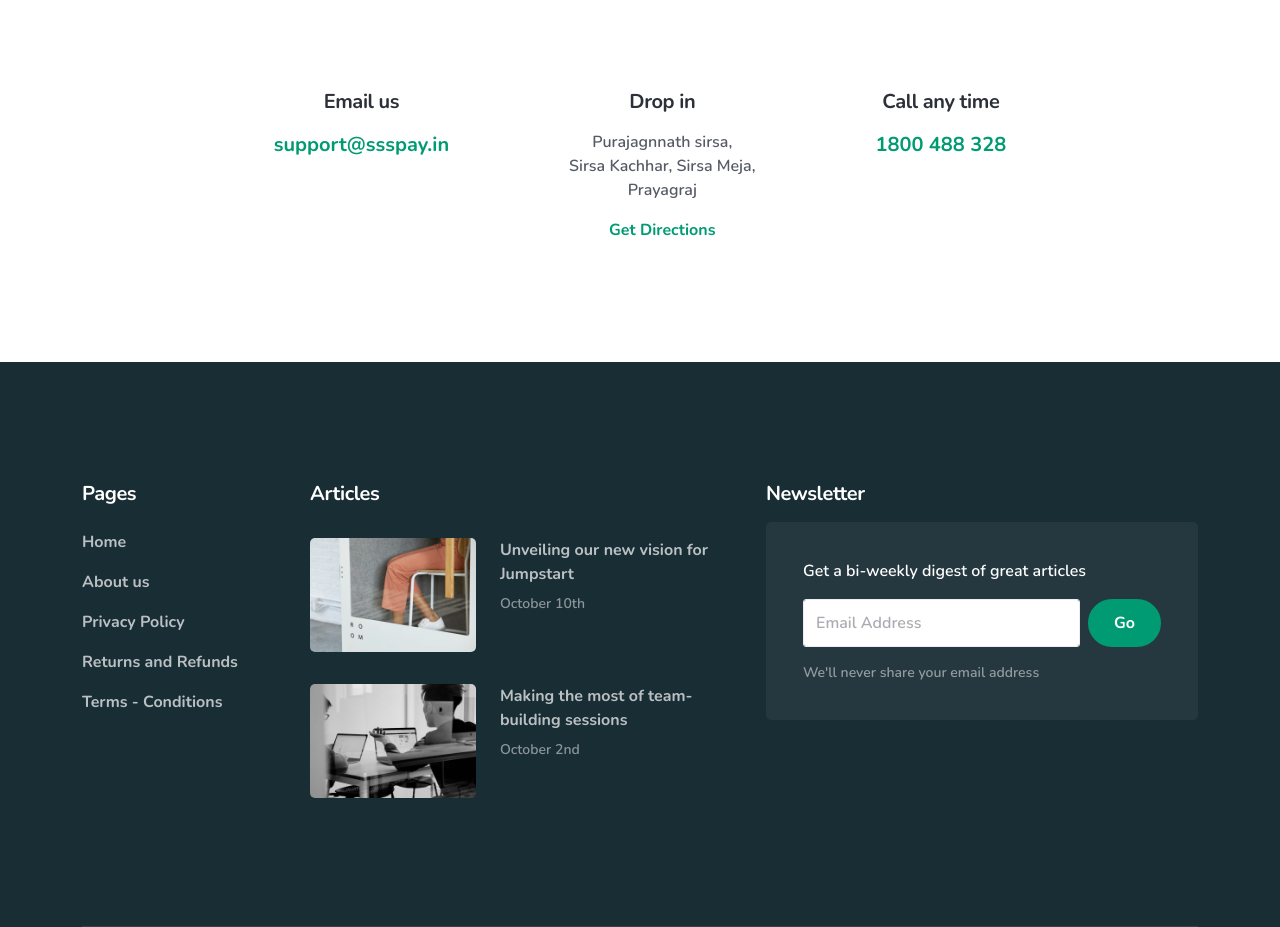
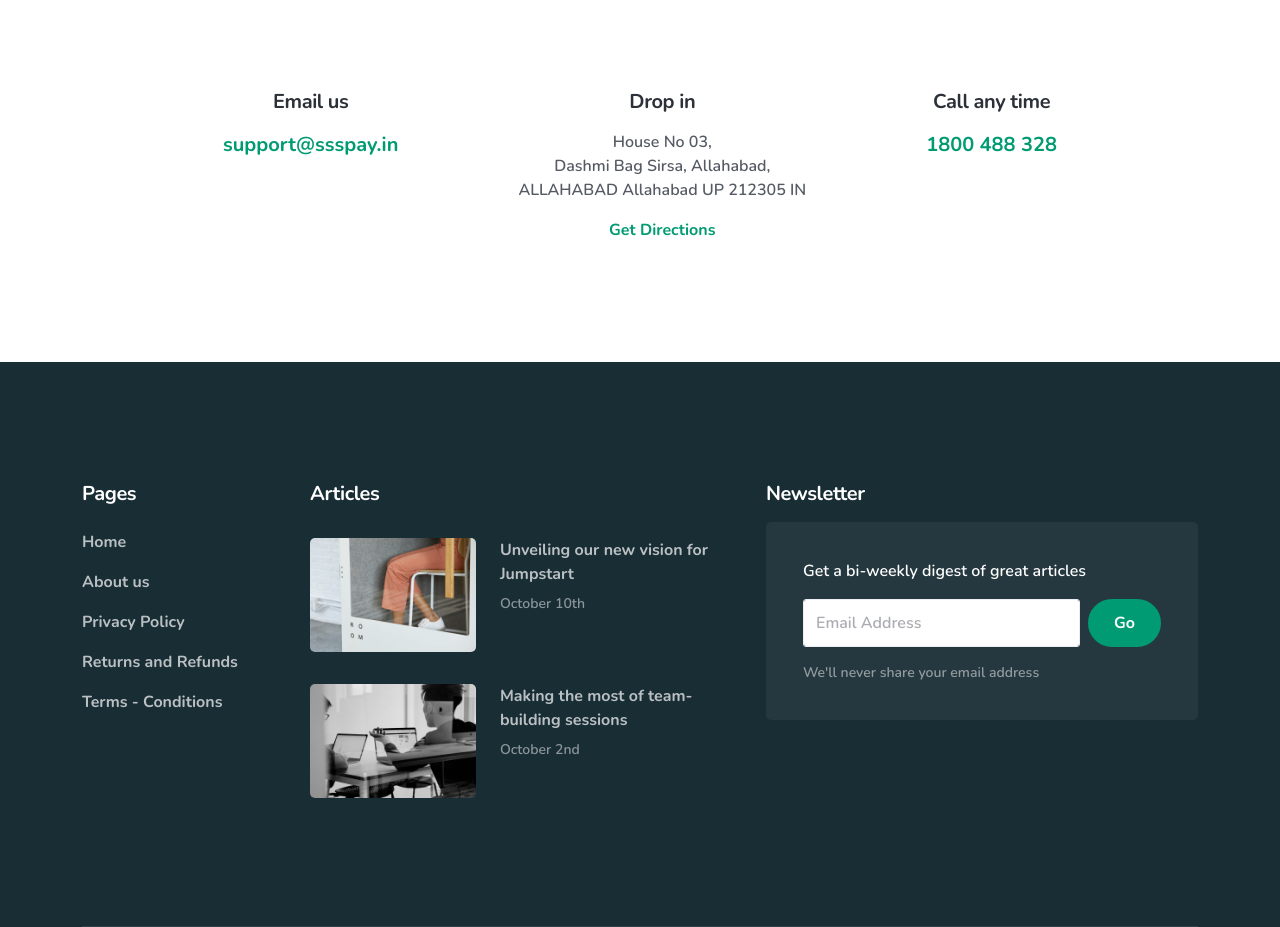
Before and after one commit to Sapython/SSSpay_LandingPage, a plain HTML site: page public/index.html in a window 1280 px wide. Shown: the part 7460-8387 px from the top of the page. Drawn offline with nearby package versions, Linux system fonts and the light colour scheme; some packages are replaced by stand-ins of ours.

Commit message:
address updated

```diff
--- a/public/index.html
+++ b/public/index.html
@@ -827,9 +827,9 @@
           <div class="px-md-4 px-lg-5 mb-5 mb-md-0">
             <h5>Drop in</h5>
             <address>
-              <p>Purajagnnath sirsa, </p>
-              <p>Sirsa Kachhar, Sirsa Meja,</p>
-              <p>Prayagraj</p>
+              <p>House No 03, </p>
+              <p>Dashmi Bag Sirsa, Allahabad,</p>
+              <p>ALLAHABAD Allahabad UP 212305 IN</p>
 
             </address>
             <a href="#">Get Directions</a>
```
Also changed, not shown: package-lock.json (added).
